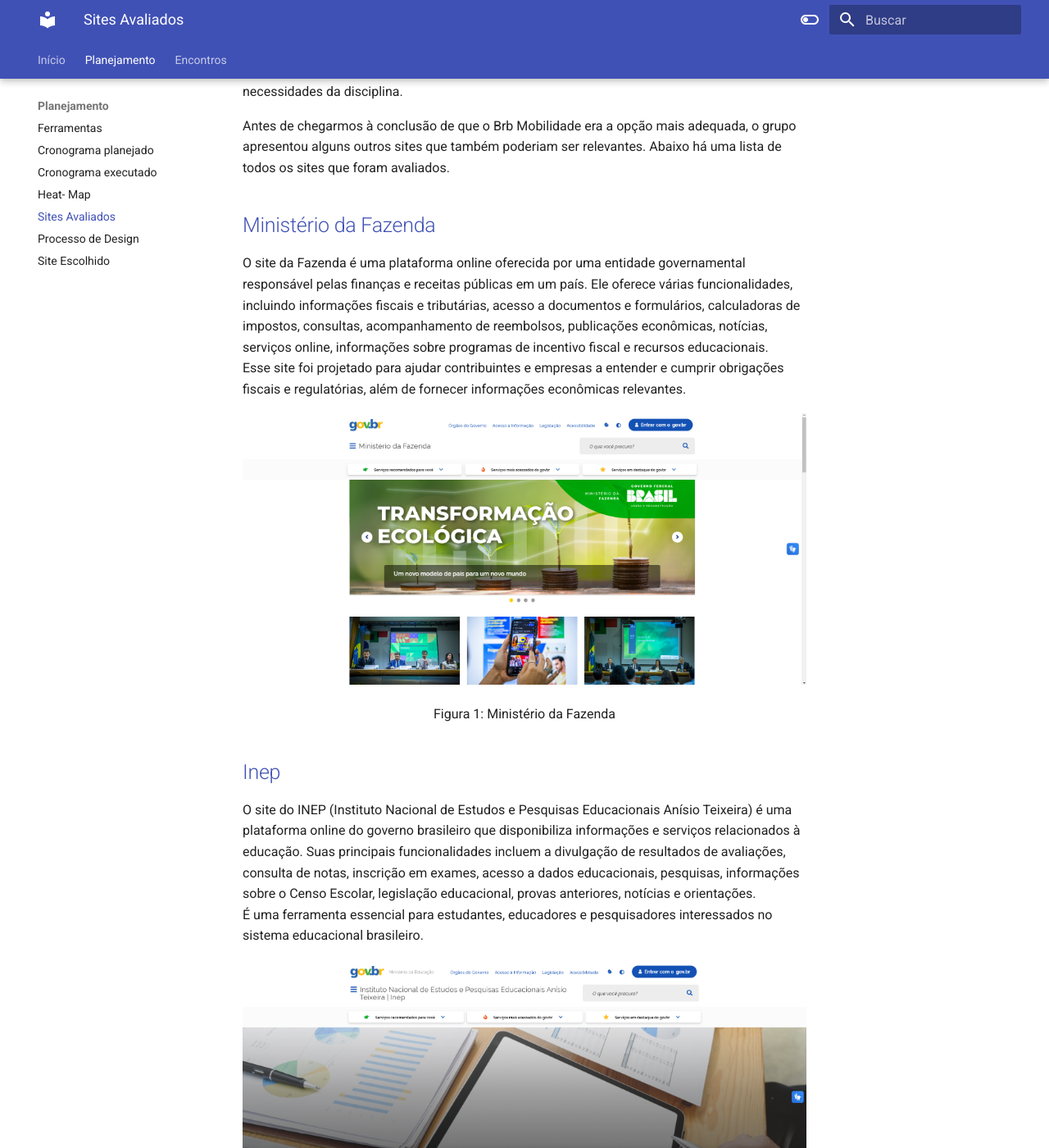
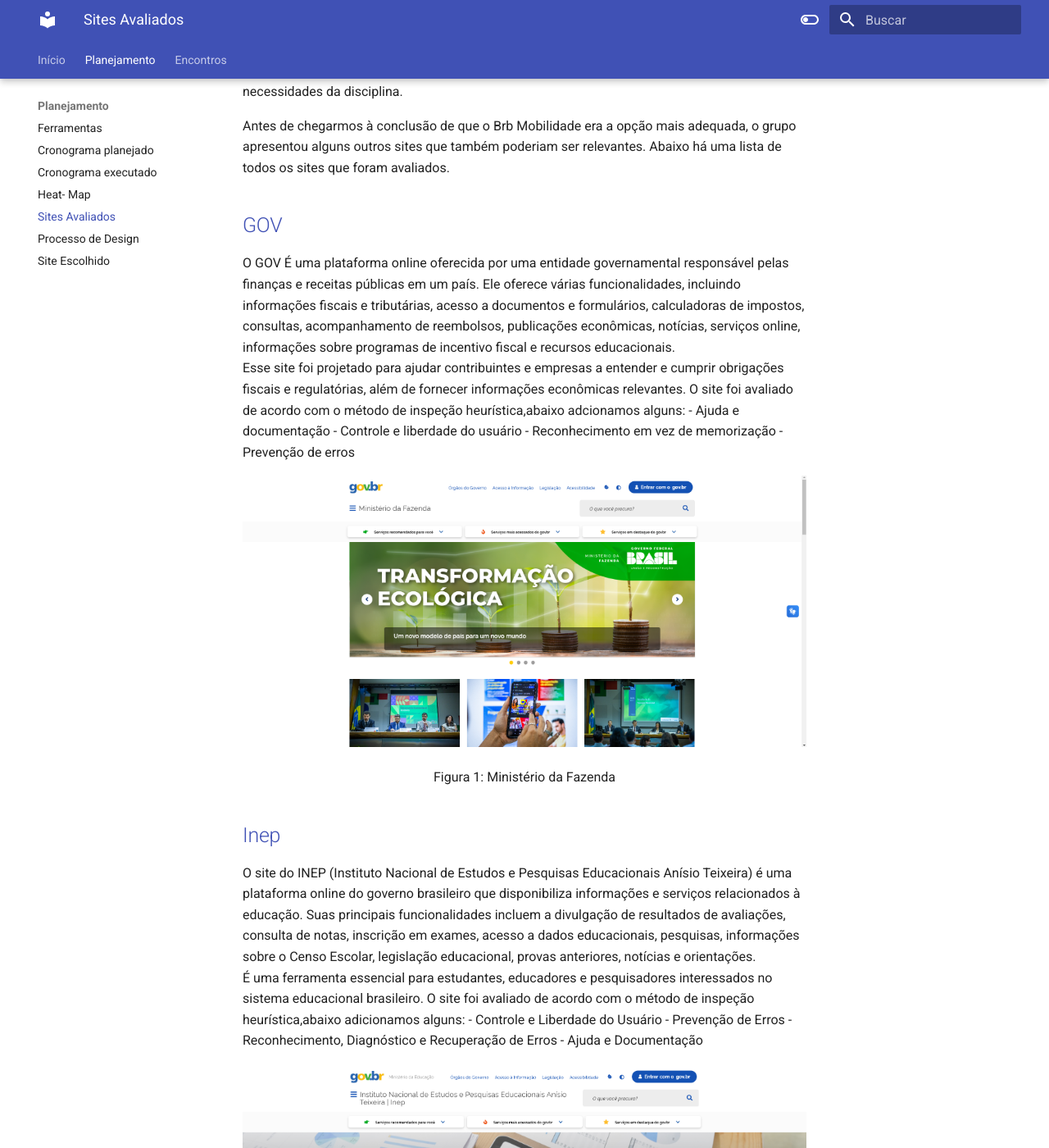
Before and after one commit to Interacao-Humano-Computador/2023.2--BRB-Mobilidade, an MkDocs documentation site: the page built from docs/lista_Site.md, in a window 1280 px wide and 1400 px high, scrolled down 287 px. Shown: the whole window at 82% size. Built offline with MkDocs 1.6.1 and Material for MkDocs 9.7.7, drawn with Linux system fonts in a browser that asks for light colours; some of the changed text lies outside the part shown.

Commit message:
att lista de site

```diff
--- a/docs/lista_Site.md
+++ b/docs/lista_Site.md
@@ -6,9 +6,14 @@
 
 Antes de chegarmos à conclusão de que o Brb Mobilidade era a opção mais adequada, o grupo apresentou alguns outros sites que também poderiam ser relevantes. Abaixo há uma lista de todos os sites que foram avaliados.
 
-## [Ministério da Fazenda](https://www.gov.br/fazenda/pt-br)
-O site da Fazenda é uma plataforma online oferecida por uma entidade governamental responsável pelas finanças e receitas públicas em um país. Ele oferece várias funcionalidades, incluindo informações fiscais e tributárias, acesso a documentos e formulários, calculadoras de impostos, consultas, acompanhamento de reembolsos, publicações econômicas, notícias, serviços online, informações sobre programas de incentivo fiscal e recursos educacionais.  <br>
+## [GOV](https://www.gov.br/fazenda/pt-br)
+O GOV É uma plataforma online oferecida por uma entidade governamental responsável pelas finanças e receitas públicas em um país. Ele oferece várias funcionalidades, incluindo informações fiscais e tributárias, acesso a documentos e formulários, calculadoras de impostos, consultas, acompanhamento de reembolsos, publicações econômicas, notícias, serviços online, informações sobre programas de incentivo fiscal e recursos educacionais.  <br>
 Esse site foi projetado para ajudar contribuintes e empresas a entender e cumprir obrigações fiscais e regulatórias, além de fornecer informações econômicas relevantes.
+O site foi avaliado de acordo com o método de inspeção heurística,abaixo adcionamos alguns:
+- Ajuda e documentação
+- Controle e liberdade do usuário
+- Reconhecimento em vez de memorização
+- Prevenção de erros
 
 ![Ministério da Fazenda](assets/minis%20fazenda.png)
 
@@ -21,6 +26,11 @@
 ## [Inep](https://www.gov.br/inep/pt-br)
 O site do INEP (Instituto Nacional de Estudos e Pesquisas Educacionais Anísio Teixeira) é uma plataforma online do governo brasileiro que disponibiliza informações e serviços relacionados à educação. Suas principais funcionalidades incluem a divulgação de resultados de avaliações, consulta de notas, inscrição em exames, acesso a dados educacionais, pesquisas, informações sobre o Censo Escolar, legislação educacional, provas anteriores, notícias e orientações. <br>
 É uma ferramenta essencial para estudantes, educadores e pesquisadores interessados no sistema educacional brasileiro.
+O site foi avaliado de acordo com o método de inspeção heurística,abaixo adicionamos alguns:
+- Controle e Liberdade do Usuário
+- Prevenção de Erros
+- Reconhecimento, Diagnóstico e Recuperação de Erros
+- Ajuda e Documentação
 
 ![Inep](assets/inep.png)
 
@@ -29,18 +39,15 @@
 </div>
 
 
-## [Ines](https://www.gov.br/ines/pt-br)
-O site do INES (Instituto Nacional de Educação de Surdos) é uma plataforma online que oferece informações e recursos relacionados à educação e inclusão de surdos no Brasil. Suas funcionalidades incluem informações institucionais, detalhes sobre serviços e programas, documentação e normativas, recursos para surdos, notícias e eventos, acesso à Língua Brasileira de Sinais (Libras), informações de contato e ênfase na acessibilidade. O site visa apoiar a comunidade surda e promover a inclusão por meio de recursos educacionais e informativos acessíveis.
-
-![Ines](assets/INES.png)
-
-<div style= "text-align: center">
-<p>Figura 3: Ines</p>
-</div>
 
 
 ## [Receita Federal](https://www.gov.br/receitafederal/pt-br)
-O site da Receita Federal é uma plataforma online oferecida pela agência governamental responsável pela administração de impostos federais em um país. Suas funcionalidades incluem informações tributárias, acesso a documentos e formulários, calculadoras de impostos, consulta de situação fiscal, acompanhamento de restituições, serviços online para transações fiscais, publicações e notícias econômicas, informações sobre programas de incentivo fiscal e recursos educacionais. É uma ferramenta fundamental para que contribuintes e empresas cumpram obrigações fiscais e obtenham informações relacionadas a impostos e finanças governamentais.
+O site da Receita Federal é uma plataforma online oferecida pela agência governamental responsável pela administração de impostos federais em um país. Suas funcionalidades incluem informações tributárias, acesso a documentos e formulários, calculadoras de impostos, consulta de situação fiscal, acompanhamento de restituições, serviços online para transações fiscais, publicações e notícias econômicas, informações sobre programas de incentivo fiscal e recursos educacionais. É uma ferramenta fundamental para que contribuintes e empresas cumpram obrigações fiscais e obtenham informações relacionadas a impostos e finanças governamentais. <br>
+O site foi avaliado de acordo com os 10 método de inspeção heurística, abaixo adicionamos alguns:
+- Flexibilidade e Eficiência de Uso
+- Design Estético e Minimalista
+- Consistência e Padronização
+- Controle e Liberdade do Usuário
 
 ![Receita Federal](assets/receita%20federal.png)
 
@@ -50,7 +57,13 @@
 
 
 ## [SAE](https://sae.digital)
-O site do SAE (Sistema de Apoio ao Estudante) é uma plataforma online usada por instituições educacionais para fornecer suporte e serviços aos estudantes. Suas funcionalidades incluem matrícula, acompanhamento acadêmico, apoio financeiro, comunicação, recursos educacionais, serviços de saúde, agendamento de atendimentos, gerenciamento de documentos e suporte técnico. O objetivo é melhorar a experiência dos estudantes, simplificando processos e fornecendo informações relevantes para o sucesso acadêmico. As funcionalidades podem variar de acordo com a instituição.
+O site do SAE (Sistema de Apoio ao Estudante) é uma plataforma online usada por instituições educacionais para fornecer suporte e serviços aos estudantes. Suas funcionalidades incluem matrícula, acompanhamento acadêmico, apoio financeiro, comunicação, recursos educacionais, serviços de saúde, agendamento de atendimentos, gerenciamento de documentos e suporte técnico. O objetivo é melhorar a experiência dos estudantes, simplificando processos e fornecendo informações relevantes para o sucesso acadêmico. As funcionalidades podem variar de acordo com a instituição. <br>
+O site foi avaliado de acordo com o método de inspeção heurística,abaixo adicionamos alguns:
+- Reconhecimento, Diagnóstico e Recuperação de Erros
+- Prevenção de Erros
+- Visibilidade do Status do Sistema
+- Ajuda e Documentação
+
 
 ![SAE](assets/sae.png)
 
@@ -61,6 +74,11 @@
 
 ## [Memorial JK](http://www.memorialjk.com.br)
 O site do Memorial JK é a plataforma online oficial dedicada à preservação da memória e legado do ex-presidente brasileiro Juscelino Kubitschek. Suas funcionalidades incluem fornecer informações históricas sobre a vida de Juscelino Kubitschek, possibilitar o agendamento de visitas ao Memorial, apresentar exposições virtuais, divulgar eventos e atividades culturais, fornecer informações de contato, apoiar pesquisas, exibir galerias de fotos e contar a história do próprio Memorial JK. Suas funcionalidades podem variar com o tempo e de acordo com a gestão do Memorial.
+O site foi avaliado de acordo com o método de inspeção heurística,abaixo adicionamos alguns:
+- Visibilidade do estado do sistema
+- Consistência e padronização
+- Projeto estético e minimalista
+- Ajuda e documentação
 
 ![Memorial JK](assets/memorial%20jk.png)
 
```
